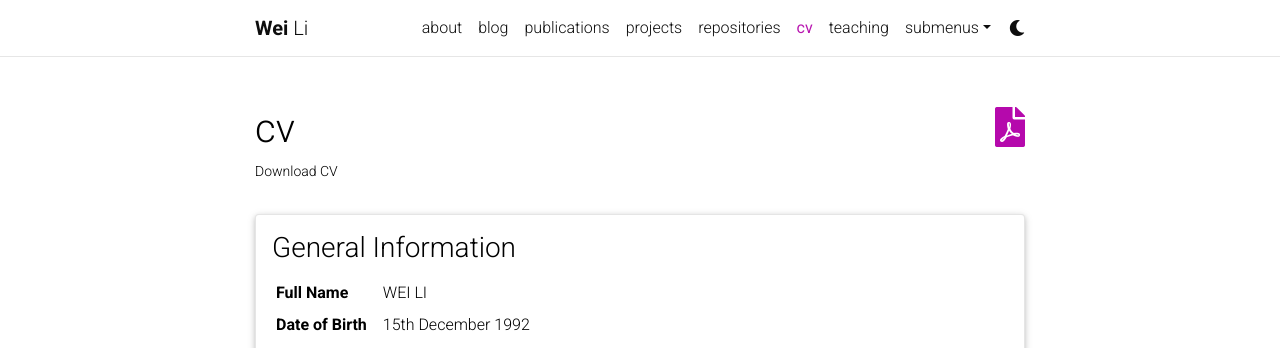
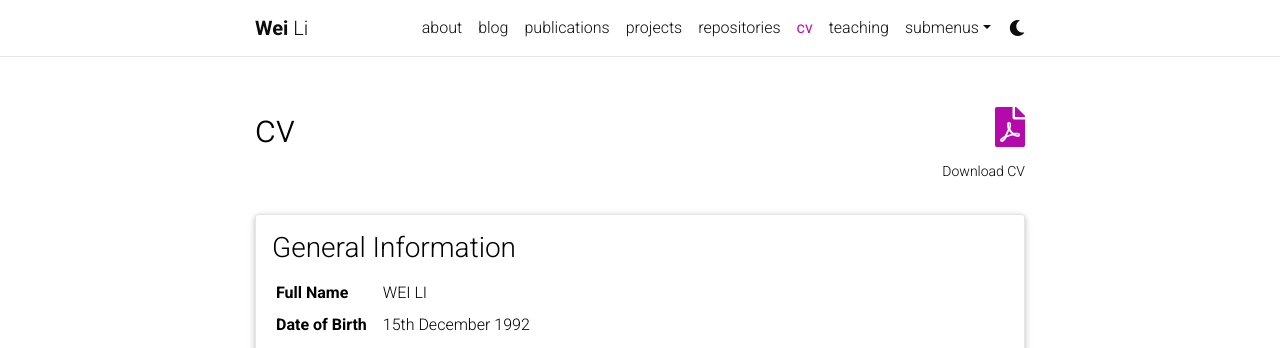
Before and after one commit to Maxwe11y/Maxwe11y.github.io, a Jekyll site: the page built from _pages/cv.md, in a window 1280 px wide. Shown: the top 348 px of the page. Built offline with Jekyll 4.4.1, drawn with Linux system fonts in a browser that asks for light colours; comment, search, counter and statistics services are not loaded; a style sheet for code colours, icons or effects is not loaded.

Commit message:
Update cv.html

```diff
--- a/_layouts/cv.html
+++ b/_layouts/cv.html
@@ -6,7 +6,7 @@ layout: default
 
           <header class="post-header">
             <h1 class="post-title">{{ page.title }} {% if page.cv_pdf %}<a href="{{ page.cv_pdf | prepend: 'assets/pdf/' | relative_url}}" target="_blank" rel="noopener noreferrer" class="float-right"><i class="fas fa-file-pdf"></i></a>{% endif %}</h1>
-            <p class="post-description">{{ page.description }}</p>
+            <p class="post-description" style="text-align:end">{{ page.description }}</p>
           </header>
 
           <article>
```
